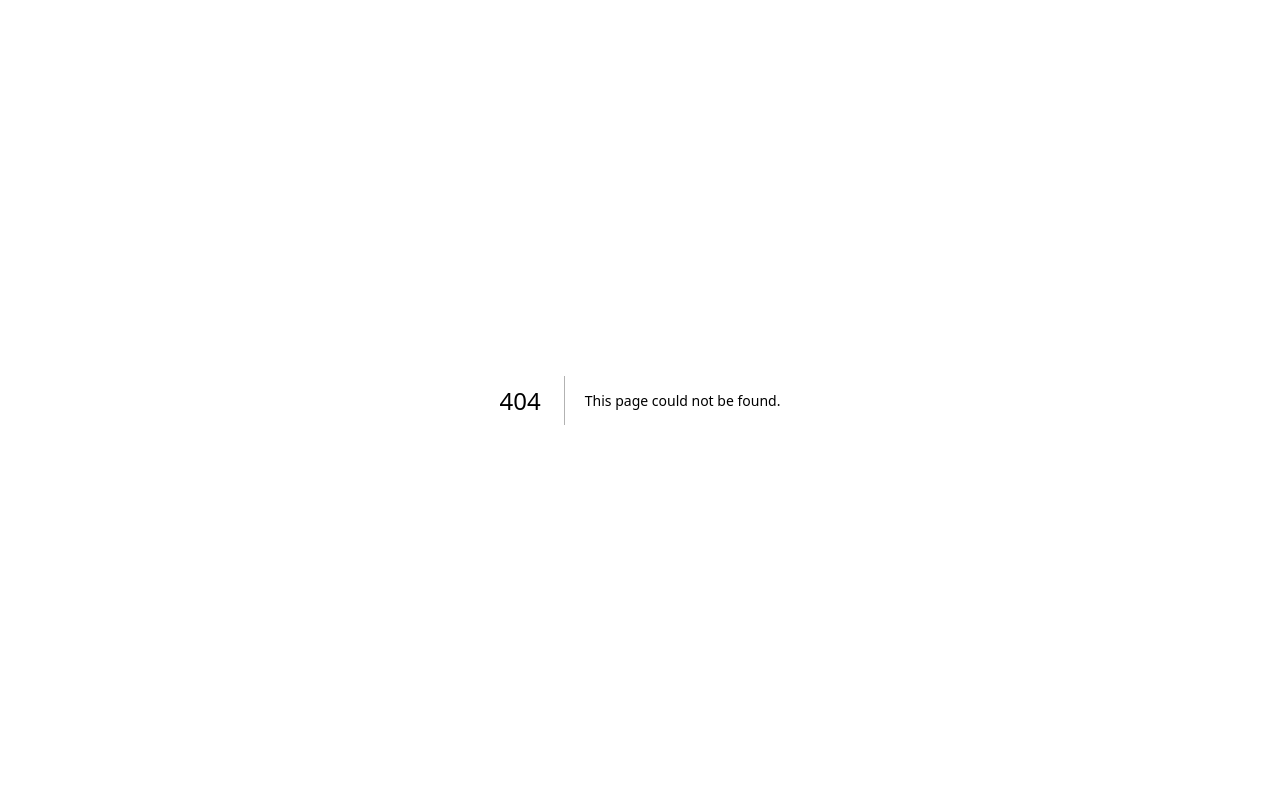
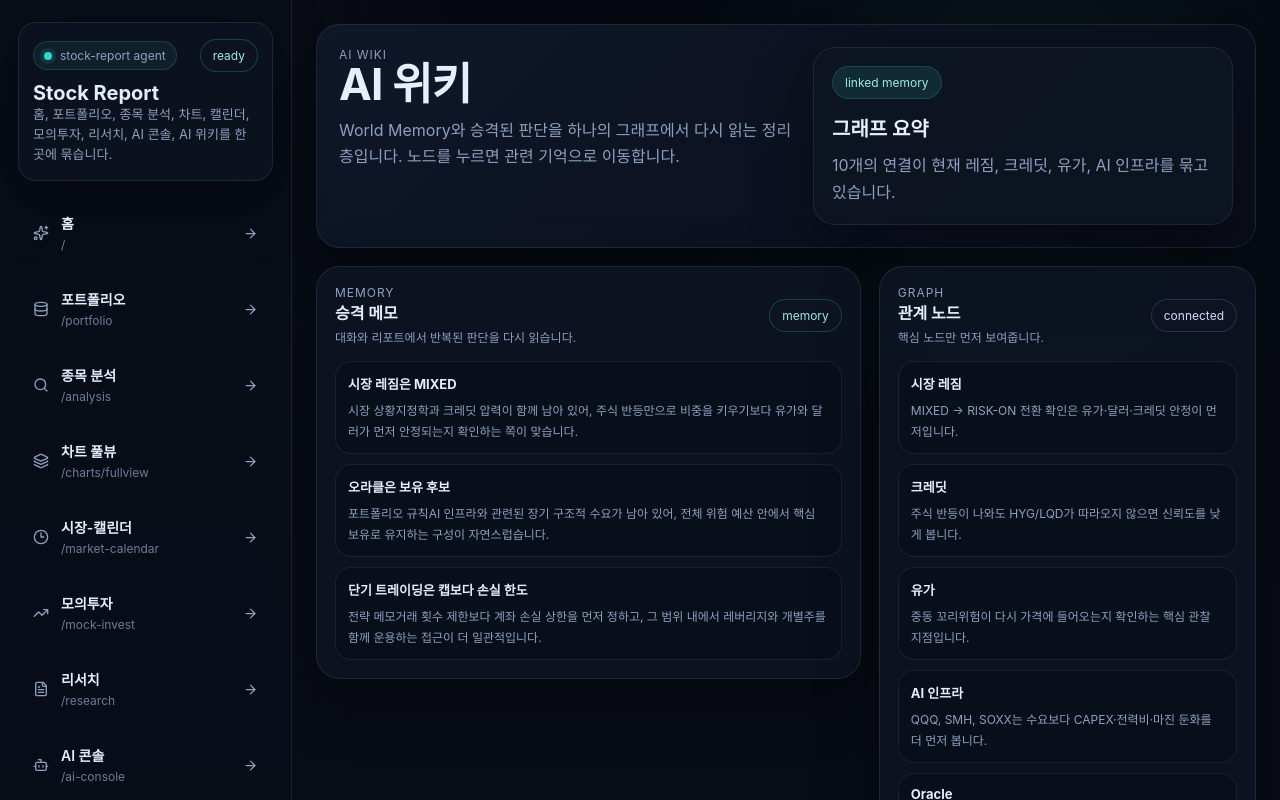
Before and after one commit to yoobinkim541/stock-report, a Next.js app: page /ai-wiki in a window 1280 px wide. Before the commit this address had no page. Shown: the top 800 px of the page. Built offline with nearby package versions, Linux system fonts and the light colour scheme.

Commit message:
add) AI 위키 페이지를 React 라우트로 추가

```diff
--- /dev/null
+++ b/src/app/ai-wiki/page.tsx
@@ -0,0 +1,68 @@
+import { AppShell } from '../../components/app-shell';
+import { graphEdges, memoryItems, wikiNodes } from '../../lib/site-data';
+
+export default function AiWikiPage() {
+  return (
+    <AppShell>
+      <section className="hero">
+        <div className="hero-grid">
+          <div className="hero-copy">
+            <div className="panel-kicker">ai wiki</div>
+            <h3>AI 위키</h3>
+            <p>World Memory와 승격된 판단을 하나의 그래프에서 다시 읽는 정리층입니다. 노드를 누르면 관련 기억으로 이동합니다.</p>
+          </div>
+          <div className="report-card">
+            <div className="report-status">linked memory</div>
+            <h5>그래프 요약</h5>
+            <p>{graphEdges.length}개의 연결이 현재 레짐, 크레딧, 유가, AI 인프라를 묶고 있습니다.</p>
+          </div>
+        </div>
+      </section>
+
+      <section className="main-grid">
+        <div className="stack">
+          <section className="panel">
+            <div className="panel-header">
+              <div>
+                <div className="panel-kicker">memory</div>
+                <h4>승격 메모</h4>
+                <p>대화와 리포트에서 반복된 판단을 다시 읽습니다.</p>
+              </div>
+              <span className="status-chip teal">memory</span>
+            </div>
+            <div className="detail-list">
+              {memoryItems.map((item) => (
+                <div key={item.title} className="detail-item">
+                  <strong>{item.title}</strong>
+                  <span>{item.kind}</span>
+                  <span>{item.detail}</span>
+                </div>
+              ))}
+            </div>
+          </section>
+        </div>
+
+        <div className="subgrid">
+          <section className="panel">
+            <div className="panel-header">
+              <div>
+                <div className="panel-kicker">graph</div>
+                <h4>관계 노드</h4>
+                <p>핵심 노드만 먼저 보여줍니다.</p>
+              </div>
+              <span className="status-chip violet">connected</span>
+            </div>
+            <div className="detail-list">
+              {wikiNodes.map((node) => (
+                <div key={node.id} className="detail-item">
+                  <strong>{node.label}</strong>
+                  <span>{node.summary}</span>
+                </div>
+              ))}
+            </div>
+          </section>
+        </div>
+      </section>
+    </AppShell>
+  );
+}
```
